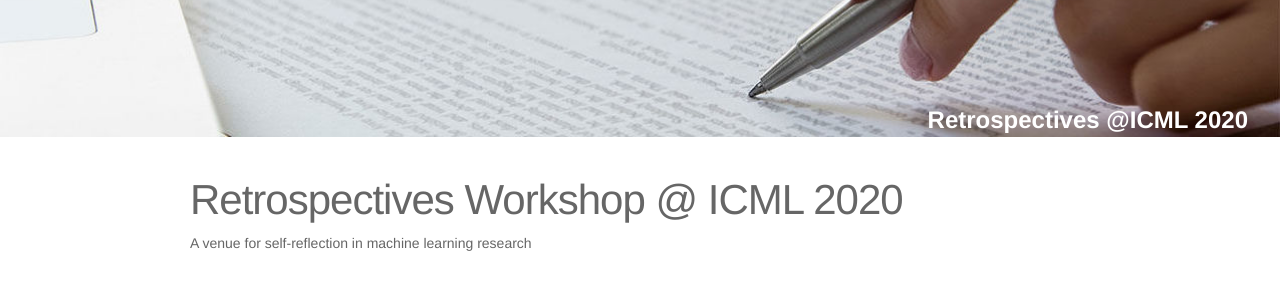
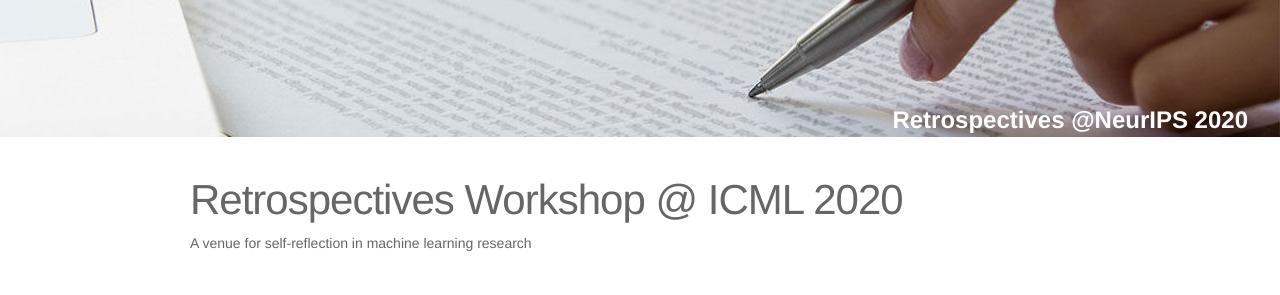
Before and after one commit to ml-retrospectives/neurips2020, a Jekyll site: the page built from _pages/00_home.md, in a window 1280 px wide and 900 px high. Shown: the part 160-455 px from the top of the window. Built offline with Jekyll 4.4.1, drawn with Linux system fonts in a browser that asks for light colours; nearby versions of some CDN libraries.

Commit message:
changed ICML to NeurIPS

```diff
--- a/_layouts/default.html
+++ b/_layouts/default.html
@@ -9,7 +9,7 @@
 
 
     <div class="page-content">
-      <div class="header-background"><div class="img"></div><div class="text"><h2>Retrospectives @ICML 2020</h2></div></div>
+      <div class="header-background"><div class="img"></div><div class="text"><h2>Retrospectives @NeurIPS 2020</h2></div></div>
       <div class="wrapper">
         {{ content }}
       </div>
```
